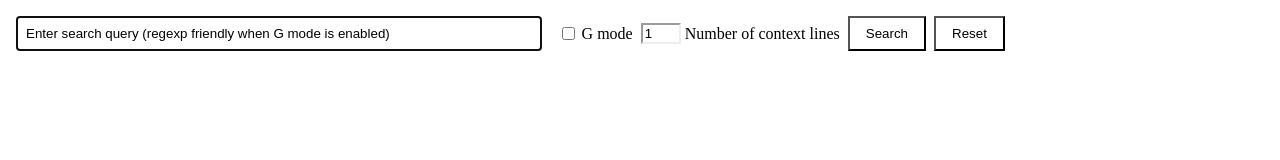
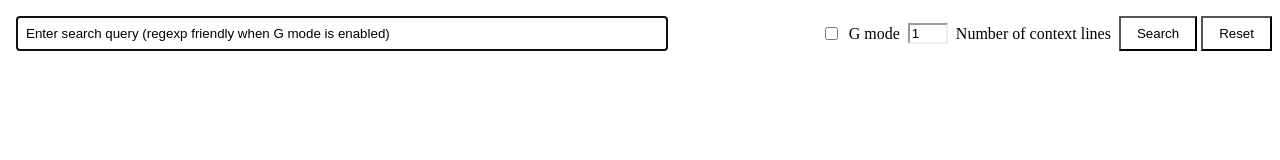
Before and after one commit to lmn451/git-search, a website: page gitSearchPanel.html in a window 1280 px wide. Drawn offline with Linux system fonts and the light colour scheme.

Commit message:
update header ui

```diff
--- a/gitSearchPanel.html
+++ b/gitSearchPanel.html
@@ -38,7 +38,7 @@
       }
 
       #searchQuery {
-        width: 40%;
+        width: 50%;
         padding: 8px;
         margin: 8px;
       }
@@ -82,14 +82,14 @@
       }
 
       .search-container {
-        justify-content: flex-start;
+        justify-content: space-between;
         display: flex;
-        gap: 8px;
+        gap: 16px;
       }
       .modeContainer {
         display: flex;
         align-items: center;
-        gap: 4px;
+        gap: 8px;
       }
       .searched-query {
         border: 1px solid blueviolet;
@@ -97,6 +97,25 @@
 
       #numberOfContextLines {
         width: 32px;
+      }
+
+      .search-handlers-container {
+        display: flex;
+        gap: 8px;
+        justify-content: space-between;
+      }
+
+      .search-settings {
+        display: flex;
+        gap: 8px;
+      }
+
+      footer {
+        display: grid;
+      }
+
+      #loadMoreBtn {
+        justify-self: flex-end;
       }
     </style>
     <title>Git Search</title>
@@ -110,6 +129,8 @@
           id="searchQuery"
           placeholder="Enter search query (regexp friendly when G mode is enabled)"
         />
+        <div class="search-handlers-container">
+          <div class="search-settings">
             <div
               class="modeContainer"
               title="'G mode' refers to git log -G, a broader search than the standard 'S mode'"
@@ -127,8 +148,12 @@
               />
               <label for="numberOfContextLines">Number of context lines</label>
             </div>
+          </div>
+          <div class="button-containers">
             <button id="searchBtn">Search</button>
             <button id="resetBtn">Reset</button>
+          </div>
+        </div>
       </div>
       <div id="findWidget" class="find-widget" style="display: none">
         <input type="text" id="findInput" placeholder="Find" />
```
Lines whose indentation alone changed are shown as unchanged.
